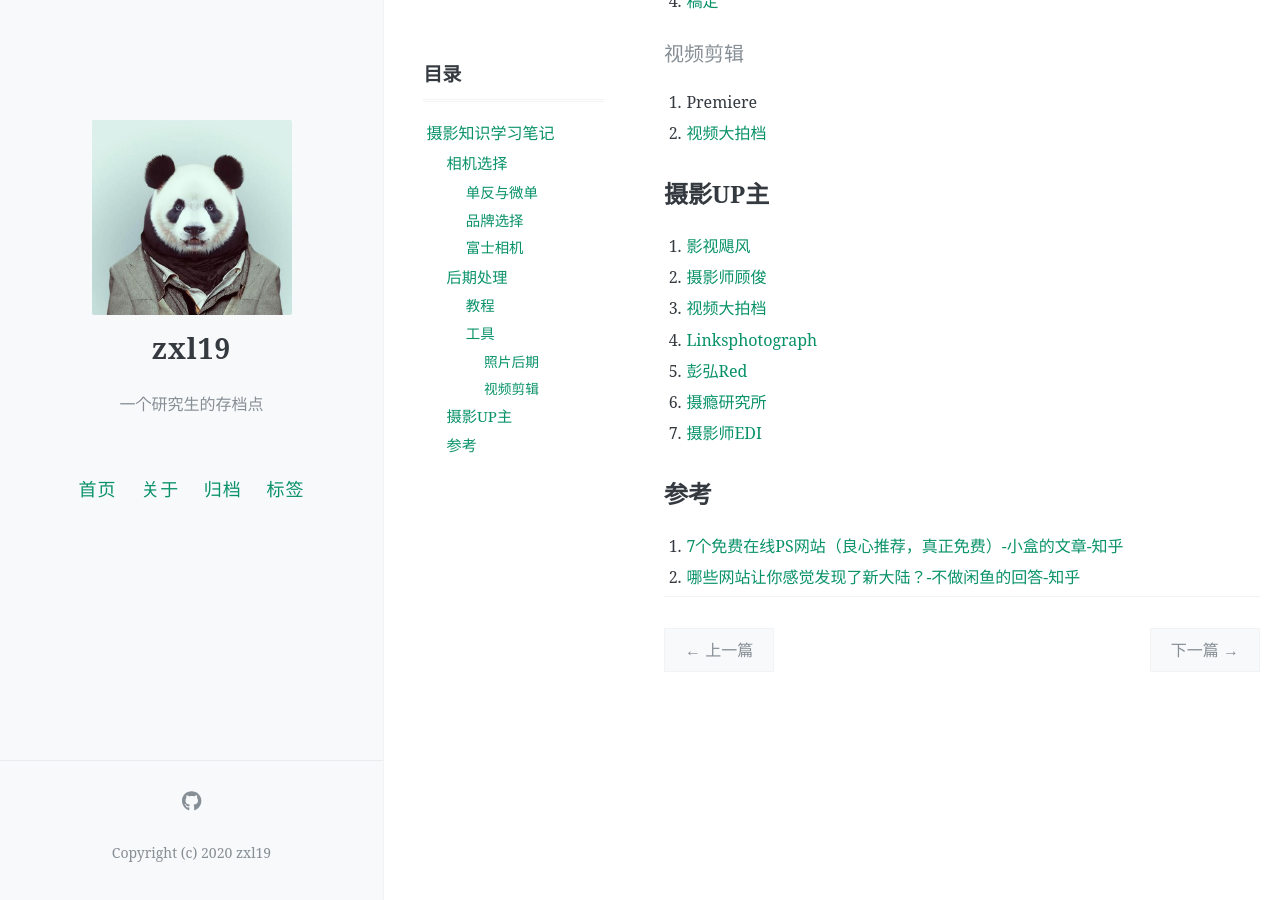
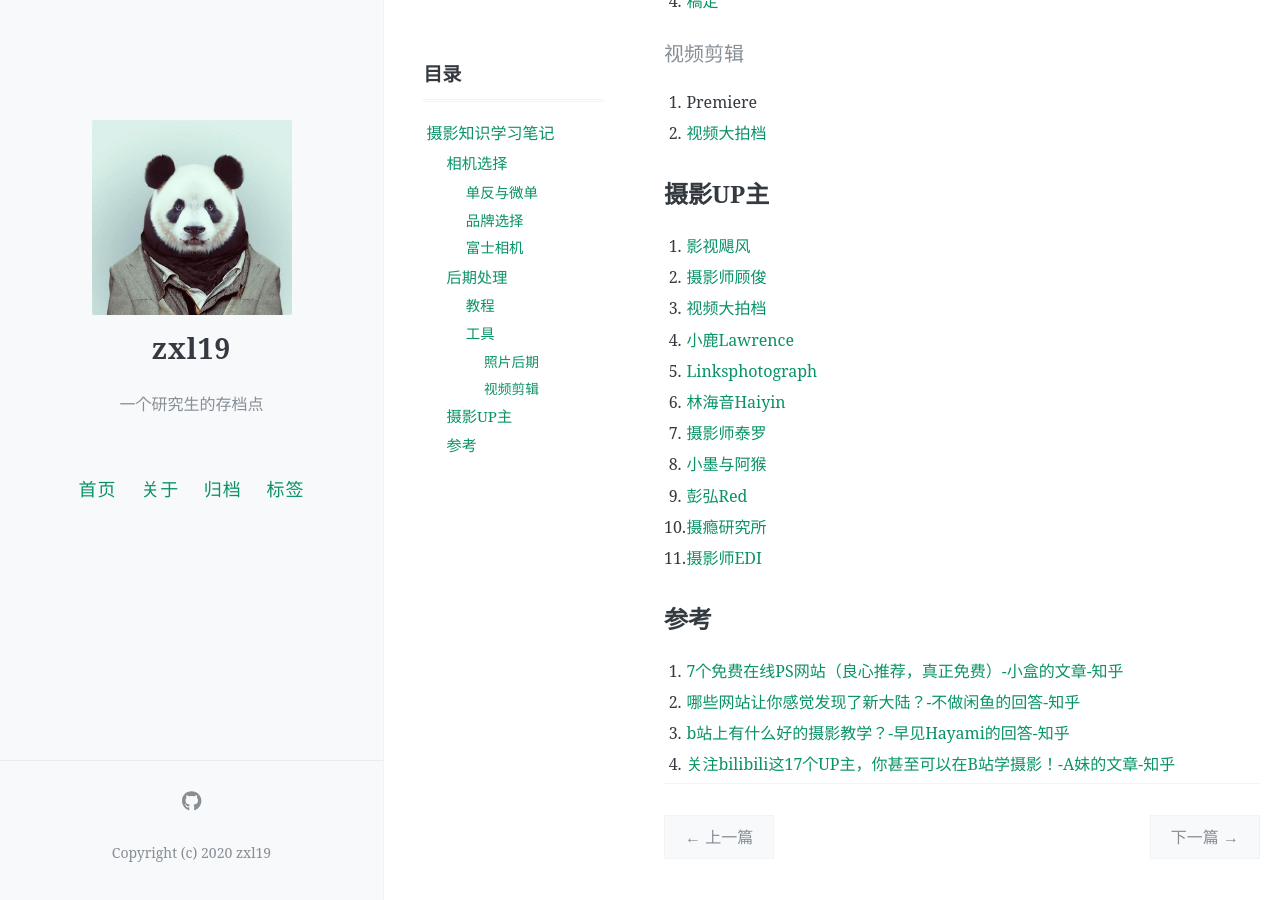
Before and after one commit to zxl19/zxl19.github.io, a Jekyll site: the page built from _posts/2021-08-03-photography-note.md, in a window 1280 px wide and 900 px high, scrolled down 1388 px. Built offline with Jekyll 4.4.1, drawn with Linux system fonts in a browser that asks for light colours; comment, search, counter and statistics services are not loaded.

Commit message:
Update Posts

```diff
--- a/_posts/2021-08-03-photography-note.md
+++ b/_posts/2021-08-03-photography-note.md
@@ -66,14 +66,20 @@ pinned: false
 ## 摄影UP主
 
 1. [影视飓风](https://space.bilibili.com/946974)
-2. [摄影师顾俊](https://space.bilibili.com/294081438/)
-3. [视频大拍档](https://space.bilibili.com/110974/)
-4. [Linksphotograph](https://space.bilibili.com/3816626/)
-5. [彭弘Red](https://space.bilibili.com/55801838/)
-6. [摄瘾研究所](https://space.bilibili.com/245627923/)
-7. [摄影师EDI](https://space.bilibili.com/84480709/)
+2. [摄影师顾俊](https://space.bilibili.com/294081438)
+3. [视频大拍档](https://space.bilibili.com/110974)
+4. [小鹿Lawrence](https://space.bilibili.com/37029661)
+5. [Linksphotograph](https://space.bilibili.com/3816626)
+6. [林海音Haiyin](https://space.bilibili.com/351739137)
+7. [摄影师泰罗](https://space.bilibili.com/110683415)
+8. [小墨与阿猴](https://space.bilibili.com/25706078)
+9. [彭弘Red](https://space.bilibili.com/55801838)
+10. [摄瘾研究所](https://space.bilibili.com/245627923)
+11. [摄影师EDI](https://space.bilibili.com/84480709)
 
 ## 参考
 
 1. [7个免费在线PS网站（良心推荐，真正免费）-小盒的文章-知乎](https://zhuanlan.zhihu.com/p/93513748)
 2. [哪些网站让你感觉发现了新大陆？-不做闲鱼的回答-知乎](https://www.zhihu.com/question/293309623/answer/1675816377)
+3. [b站上有什么好的摄影教学？-早见Hayami的回答-知乎](https://www.zhihu.com/question/312241261/answer/1066491001)
+4. [关注bilibili这17个UP主，你甚至可以在B站学摄影！-A妹的文章-知乎](https://zhuanlan.zhihu.com/p/112964588)
```
Also changed, not shown: _posts/2021-05-25-slam-tool.md (+8 -5 lines), _posts/2021-05-31-awesome-list.md (+5 -0 lines).
